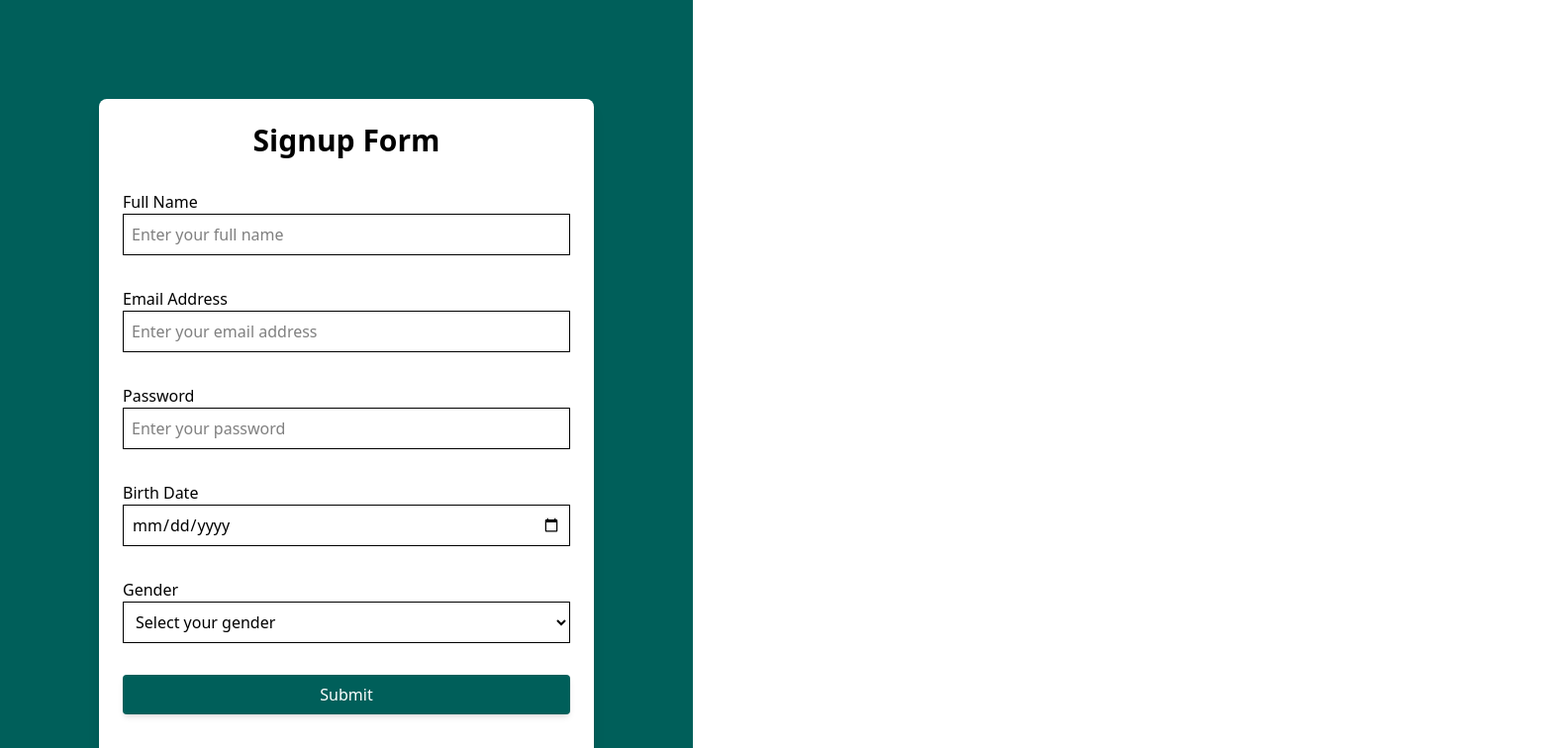
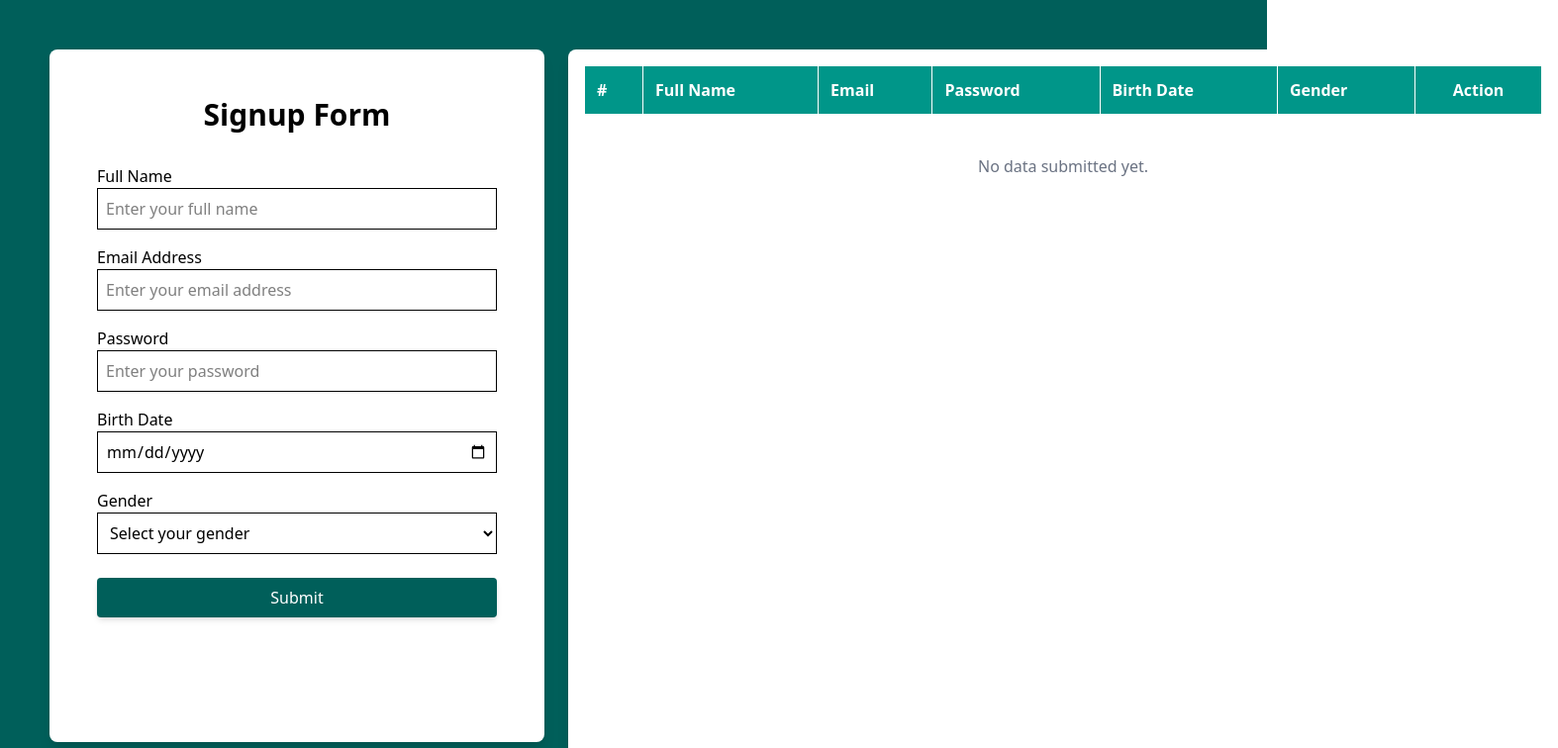
Before and after one commit to Fullstackerpr/FrontEndVazifa, a React (Vite) app: page / in a window 1280 px wide. Shown: the top 756 px of the page at 99% size, 1574 px wide, since content can reach past the window. Built offline with nearby package versions, Linux system fonts and the light colour scheme.

Commit message:
full done 100+++

```diff
--- a/package.json
+++ b/package.json
@@ -10,10 +10,12 @@
     "preview": "vite preview"
   },
   "dependencies": {
+    "@heroicons/react": "^2.2.0",
     "@tailwindcss/vite": "^4.1.11",
     "react": "^19.1.0",
     "react-dom": "^19.1.0",
-    "tailwindcss": "^4.1.11"
+    "tailwindcss": "^4.1.11",
+    "uuid": "^11.1.0"
   },
   "devDependencies": {
     "@eslint/js": "^9.30.1",
--- a/src/components/SignupForm.jsx
+++ b/src/components/SignupForm.jsx
@@ -1,7 +1,43 @@
+import React, { useState } from "react";
+import { v4 as uuidv4 } from "uuid";
+
 const SignupForm = () => {
+  const [fullName, setFullName] = useState("");
+  const [email, setEmail] = useState("");
+  const [password, setPassword] = useState("");
+  const [birthDate, setBirthDate] = useState("");
+  const [gender, setGender] = useState("");
+  const [data, setData] = useState([]);
+
+  const handleSubmit = (e) => {
+    e.preventDefault();
+    const newUser = {
+      id: uuidv4(),
+      fullName,
+      email,
+      password,
+      birthDate,
+      gender,
+    };
+    setData((prev) => [...prev, newUser]);
+    setFullName("");
+    setEmail("");
+    setPassword("");
+    setBirthDate("");
+    setGender("");
+  };
+
+  const handleDelete = (id) => {
+    setData((prev) => prev.filter((item) => item.id !== id));
+  };
+
   return (
-    <section className="bg-teal-800 w-[700px] h-[900px] flex items-center justify-center">
-      <div className="bg-white w-[500px] h-[700px] p-6 rounded-lg shadow-lg">
+    <section className="bg-teal-800 w-full h-[100%] min-h-screen flex">
+      <div className="flex gap-6 mt-[50px] ml-[50px]">
+        <form
+          onSubmit={handleSubmit}
+          className="bg-white w-[500px] h-[700px] p-12 rounded-lg shadow-lg"
+        >
           <h2 className="text-3xl font-bold mb-8 text-center">Signup Form</h2>
 
           <label htmlFor="fullName">Full Name</label>
@@ -10,7 +46,10 @@ const SignupForm = () => {
             name="fullName"
             id="fullName"
             placeholder="Enter your full name"
-          className="block w-full border p-2 mb-8"
+            className="block w-full border p-2 mb-4"
+            value={fullName}
+            onChange={(e) => setFullName(e.target.value)}
+            required
           />
 
           <label htmlFor="email">Email Address</label>
@@ -19,7 +58,10 @@ const SignupForm = () => {
             name="email"
             id="email"
             placeholder="Enter your email address"
-          className="block w-full border p-2 mb-8"
+            className="block w-full border p-2 mb-4"
+            value={email}
+            onChange={(e) => setEmail(e.target.value)}
+            required
           />
 
           <label htmlFor="password">Password</label>
@@ -28,7 +70,10 @@ const SignupForm = () => {
             name="password"
             id="password"
             placeholder="Enter your password"
-          className="block w-full border p-2 mb-8"
+            className="block w-full border p-2 mb-4"
+            value={password}
+            onChange={(e) => setPassword(e.target.value)}
+            required
           />
 
           <label htmlFor="birthDate">Birth Date</label>
@@ -36,23 +81,79 @@ const SignupForm = () => {
             type="date"
             name="birthDate"
             id="birthDate"
-          className="block w-full border p-2 mb-8"
+            className="block w-full border p-2 mb-4"
+            value={birthDate}
+            onChange={(e) => setBirthDate(e.target.value)}
+            required
           />
 
           <label htmlFor="gender">Gender</label>
           <select
             name="gender"
             id="gender"
-          className="block w-full border p-2 mb-8"
+            className="block w-full border p-2 mb-6"
+            value={gender}
+            onChange={(e) => setGender(e.target.value)}
+            required
           >
             <option value="">Select your gender</option>
             <option value="male">Male</option>
             <option value="female">Female</option>
           </select>
 
-        <button className="bg-teal-800 text-white w-full py-2 rounded hover:bg-teal-600 transition duration-200 hover:scale-105 shadow-md cursor-pointer">
+          <button
+            type="submit"
+            className="bg-teal-800 text-white w-full py-2 rounded hover:bg-teal-600 transition duration-200 hover:scale-105 shadow-md cursor-pointer"
+          >
             Submit
           </button>
+        </form>
+
+        <div className="bg-white w-[1000px] rounded-lg shadow-lg p-4">
+          <table className="w-full border-collapse table-auto">
+            <thead className="bg-teal-600 text-white text-left">
+              <tr>
+                <th className="p-3 border">#</th>
+                <th className="p-3 border">Full Name</th>
+                <th className="p-3 border">Email</th>
+                <th className="p-3 border">Password</th>
+                <th className="p-3 border">Birth Date</th>
+                <th className="p-3 border">Gender</th>
+                <th className="p-3 border text-center">Action</th>
+              </tr>
+            </thead>
+            <tbody>
+              {data.map((item, index) => (
+                <tr key={item.id} className="border-b">
+                  <td className="p-2 border">{index + 1}</td>
+                  <td className="p-2 border">{item.fullName}</td>
+                  <td className="p-2 border">{item.email}</td>
+                  <td className="p-2 border">{item.password}</td>
+                  <td className="p-2 border">{item.birthDate}</td>
+                  <td className="p-2 border">{item.gender}</td>
+                  <td className="p-2 border text-center">
+                    <button
+                      className="bg-red-500 hover:bg-red-600 text-white px-3 py-1 rounded"
+                      onClick={() => handleDelete(item.id)}
+                    >
+                      Delete
+                    </button>
+                  </td>
+                </tr>
+              ))}
+              {data.length === 0 && (
+                <tr>
+                  <td
+                    colSpan="7"
+                    className="text-center text-gray-500 py-10 font-medium"
+                  >
+                    No data submitted yet.
+                  </td>
+                </tr>
+              )}
+            </tbody>
+          </table>
+        </div>
       </div>
     </section>
   );
```
Also changed, not shown: 1 other file (tests, documents, lock files or other folders). Lines whose indentation alone changed are shown as unchanged.
